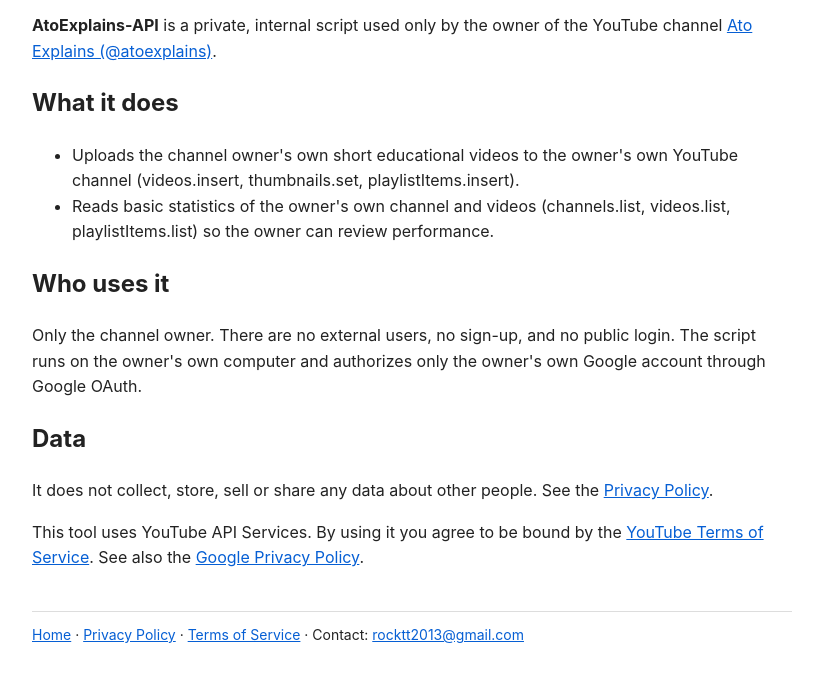
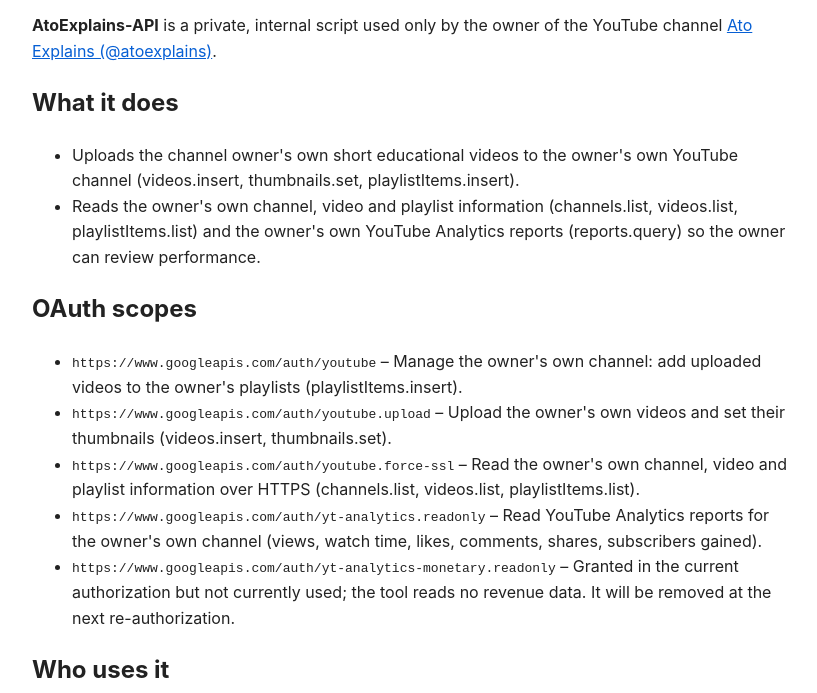
Before and after one commit to jtsgai/atoexplains-api, a plain HTML site: page index.html in a window 1280 px wide. Shown: the part 107-800 px from the top of the page, without its empty margins (228-1045 px from the left). Drawn offline with Linux system fonts and the light colour scheme.

Commit message:
List actual OAuth scopes and their purposes

```diff
--- a/index.html
+++ b/index.html
@@ -3,7 +3,8 @@
 <p><strong>AtoExplains-API</strong> is a private, internal script used only by the owner of the YouTube channel <a href="https://www.youtube.com/@atoexplains">Ato Explains (@atoexplains)</a>.</p>
 <h2>What it does</h2><ul>
 <li>Uploads the channel owner's own short educational videos to the owner's own YouTube channel (videos.insert, thumbnails.set, playlistItems.insert).</li>
-<li>Reads basic statistics of the owner's own channel and videos (channels.list, videos.list, playlistItems.list) so the owner can review performance.</li></ul>
+<li>Reads the owner's own channel, video and playlist information (channels.list, videos.list, playlistItems.list) and the owner's own YouTube Analytics reports (reports.query) so the owner can review performance.</li></ul>
+<h2>OAuth scopes</h2><ul><li><code>https://www.googleapis.com/auth/youtube</code> – Manage the owner's own channel: add uploaded videos to the owner's playlists (playlistItems.insert).</li><li><code>https://www.googleapis.com/auth/youtube.upload</code> – Upload the owner's own videos and set their thumbnails (videos.insert, thumbnails.set).</li><li><code>https://www.googleapis.com/auth/youtube.force-ssl</code> – Read the owner's own channel, video and playlist information over HTTPS (channels.list, videos.list, playlistItems.list).</li><li><code>https://www.googleapis.com/auth/yt-analytics.readonly</code> – Read YouTube Analytics reports for the owner's own channel (views, watch time, likes, comments, shares, subscribers gained).</li><li><code>https://www.googleapis.com/auth/yt-analytics-monetary.readonly</code> – Granted in the current authorization but not currently used; the tool reads no revenue data. It will be removed at the next re-authorization.</li></ul>
 <h2>Who uses it</h2><p>Only the channel owner. There are no external users, no sign-up, and no public login. The script runs on the owner's own computer and authorizes only the owner's own Google account through Google OAuth.</p>
 <h2>Data</h2><p>It does not collect, store, sell or share any data about other people. See the <a href="privacy.html">Privacy Policy</a>.</p>
 <p>This tool uses YouTube API Services. By using it you agree to be bound by the <a href="https://www.youtube.com/t/terms">YouTube Terms of Service</a>. See also the <a href="https://policies.google.com/privacy">Google Privacy Policy</a>.</p>
```
Also changed, not shown: privacy.html (+1 -0 lines).
